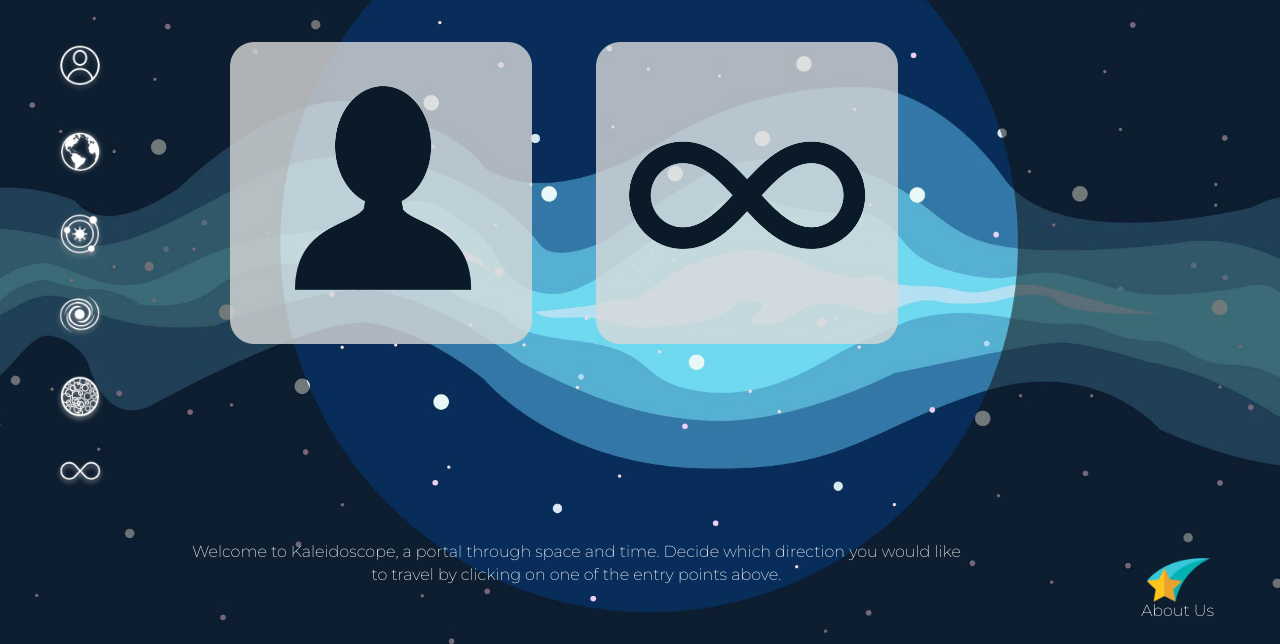
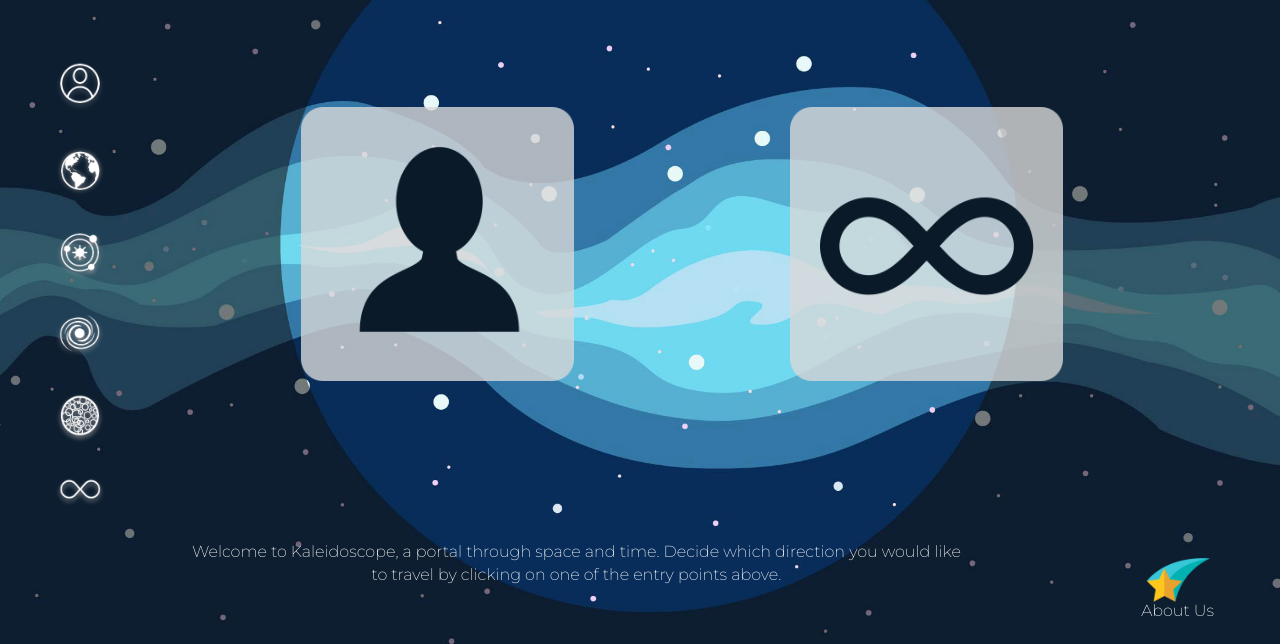
Before and after one commit to shashaxdu/kaleidoscope, a plain HTML site: page index.html in a window 1280 px wide. Shown: the part 156-800 px from the top of the page. Drawn offline with Linux system fonts and the light colour scheme.

Commit message:
changed IndividualToInfinity file name to index.html and changed styling

```diff
--- a/css/index.css
+++ b/css/index.css
@@ -3,6 +3,11 @@ body{
 	background-attachment: fixed;
 	background-size: cover;
 	background-position: center;
+	height: 100%;
+}
+
+html {
+	height: 100%;
 }
 
 body#home {
@@ -11,12 +16,12 @@ body#home {
 body#earth-blue {
 	background-image: url(../img/background/Earth_Natural_Blue.jpg);
 }
-body#home {
+/* body#home {
 	background-image: url(../img/background/Milky_Way.jpg);
 }
 body#home {
 	background-image: url(../img/background/Milky_Way.jpg);
-}
+} */
 
 
 /* FOOTER */
@@ -28,6 +33,7 @@ body#home {
 	display: flex;
 	align-items: center;
 	align-content: center;
+	z-index: -1;
 }
 
 .bottom-nav p {
@@ -66,7 +72,12 @@ a{
 	width: 100%;
 }
 
-header{
+#home>.container {
+	height: 100%;
+}
+
+header {
+	position: fixed;
 	padding:30px;
 	padding-top: 20px;
 }
@@ -90,7 +101,6 @@ header{
 
 }
 
-
 .aboutus {
 	width: 50%;
 }
@@ -113,19 +123,12 @@ h2{
 }
 
 
-
 h3{
 	color: white;
 	font-size: 16px;
 	font-family: 'Montserrat', sans-serif;
 	/*Body Text*/
 }
-
-/*****/
-
-
-
-
 
 footer h3{ /* RKW */
     font-size: 16px;
@@ -161,7 +164,6 @@ position: fixed;
 	left: 300px;
 	bottom:10px;
 	width:50px;
-
 }
 
 a#rightbutton {
@@ -191,6 +193,7 @@ bottom: 10px;
 
 	position: fixed;
 	padding-left: 2.5%;
+	margin-top: 200px; /* RKW */
 }
 
 .nav-icon {
@@ -203,14 +206,23 @@ bottom: 10px;
 	width: 100%;
 	min-width: 50px;
 	vertical-align: center;
+}
+
+/* HOVER OPTIONS */
+
+.hover {
 	-moz-transition: 0.5s ease-in-out;
 	-webkit-transition: 0.5s ease-in-out;
 	-o-transition: 0.5s ease-in-out;
 	transition: 0.5s ease-in-out;
 }
 
-.nav-icon-img:hover {
+.hover-80-smaller:hover {
 	transform: scale(0.8, 0.8);
+}
+
+.hover-90-smaller:hover {
+	transform: scale(0.9, 0.9);
 }
 
 .selected {
@@ -225,17 +237,33 @@ bottom: 10px;
 
 /* OTHER COMMON IDS */
 
+
+.flex-row {
+  display: flex;
+  padding: 0;
+  width: 100%;
+	flex-wrap: wrap;
+	justify-content: space-around;
+}
+
+.flex-column {
+	display: flex;
+	flex-wrap: wrap;
+	justify-content: space-around;
+	flex-flow: column;
+}
+
 .avatar-img {
-	min-width: 157.4px; /* RKW */
+	min-width: 10em; /* RKW */
+	max-width: 22.5em;
 	width: 100%;
 	padding: 5%;
 	align-items: center;
-	-moz-transition: 0.5s ease-in-out;
-	-webkit-transition: 0.5s ease-in-out;
-	-o-transition: 0.5s ease-in-out;
-	transition: 0.5s ease-in-out;
 }
 
-.avatar-img:hover {
-	transform: scale(0.9, 0.9);
+@media (max-width: 576px) {
+  header {
+		padding-bottom: 0px;
+		padding-left: 2.5%;
 	}
+}
--- a/IndividualtoInfinity.html
+++ b/index.html
@@ -20,7 +20,6 @@
 
 <body id="home">
 
-
 	<!-- <div class="fixed-bg-index"> -->
 	<header>
 		<a href="IndividualtoInfinity.html">
@@ -31,42 +30,29 @@
 
 
 	<div class="navbar-fixed-left">
-		<a href="Avatar.html" class="nav-icon">
+		<a href="Avatar.html" class="nav-icon hover-80-smaller hover">
 			<img src="img/navbar/avatar_icon.png" alt="Avatar navbar icon" class="nav-icon-img">
 		</a>
-		<a href="Earth.html" class="nav-icon">
+		<a href="Earth.html" class="nav-icon hover-80-smaller hover">
 			<img src="img/navbar/earth_icon.png" alt="Earth navbar icon" class="nav-icon-img">
 		</a>
-		<a href="SolarSystem.html" class="nav-icon">
+		<a href="SolarSystem.html" class="nav-icon hover-80-smaller hover">
 			<img src="img/navbar/solarsystem_icon.png" alt="Solar System navbar icon" class="nav-icon-img">
 		</a>
-		<a href="StarNeighborhood.html" class="nav-icon">
+		<a href="StarNeighborhood.html" class="nav-icon hover-80-smaller hover">
 			<img src="img/navbar/starneighborhood_icon.png" alt="Milky Way navbar icon" class="nav-icon-img">
 		</a>
-		<a href="Supercluster.html" class="nav-icon">
+		<a href="Supercluster.html" class="nav-icon hover-80-smaller hover">
 			<img src="img/navbar/supercluster_icon.png" alt="Supercluster navbar icon" class="nav-icon-img">
 		</a>
-		<a href="Infinity.html" class="nav-icon">
+		<a href="Infinity.html" class="nav-icon hover-80-smaller hover">
 			<img src="img/navbar/infinity_icon.png" alt="Infinity navbar icon" class="nav-icon-img">
 		</a>
 	</div>
 
-	<div class="container align-middle">
-
-		<div class="col-xs-offset-2">
-			<div class="row">
-				<a href="Avatar.html" class="col-xs-4">
-					<img src="img/individualtoinfinity/User_Icon.png" alt="Person" class="avatar-img">
-				</a>
-
-				<a href="Infinity.html" class="col-xs-4">
-					<img src="img/individualtoinfinity/Infinity_Icon.png" alt="Infinity" class="avatar-img">
-				</a>
-			</div>
-		</div>
-		<div class="row bottom-nav align-middle">
-			<p class="col-xs-8 col-xs-offset-2">Welcome to Kaleidoscope, a portal through space and time. Decide which direction you would like to travel by clicking
-				on one of the entry points above.</p>
+	<div class="row bottom-nav align-middle">
+			<p class="col-xs-8 col-xs-offset-2">Welcome to Kaleidoscope, a portal through space and time. Decide which direction you would like to travel by clicking on
+				one of the entry points above.</p>
 		</div>
 
 
@@ -77,7 +63,21 @@
 			</a>
 		</div>
 
+	<div class="container flex-column">
+
+		<div class="col-xs-offset-2">
+			<div class="row flex-row">
+				<a href="Avatar.html" class="col-xs-5">
+					<img src="img/individualtoinfinity/User_Icon.png" alt="Person" class="avatar-img hover hover-90-smaller">
+				</a>
+
+				<a href="Infinity.html" class="col-xs-5">
+					<img src="img/individualtoinfinity/Infinity_Icon.png" alt="Infinity" class="avatar-img hover hover-90-smaller">
+				</a>
+			</div>
+		</div>
 	</div>
+
 	<!--
 		<footer class="navbar-fixed-bottom">
 
```
Lines whose indentation alone changed are shown as unchanged.
